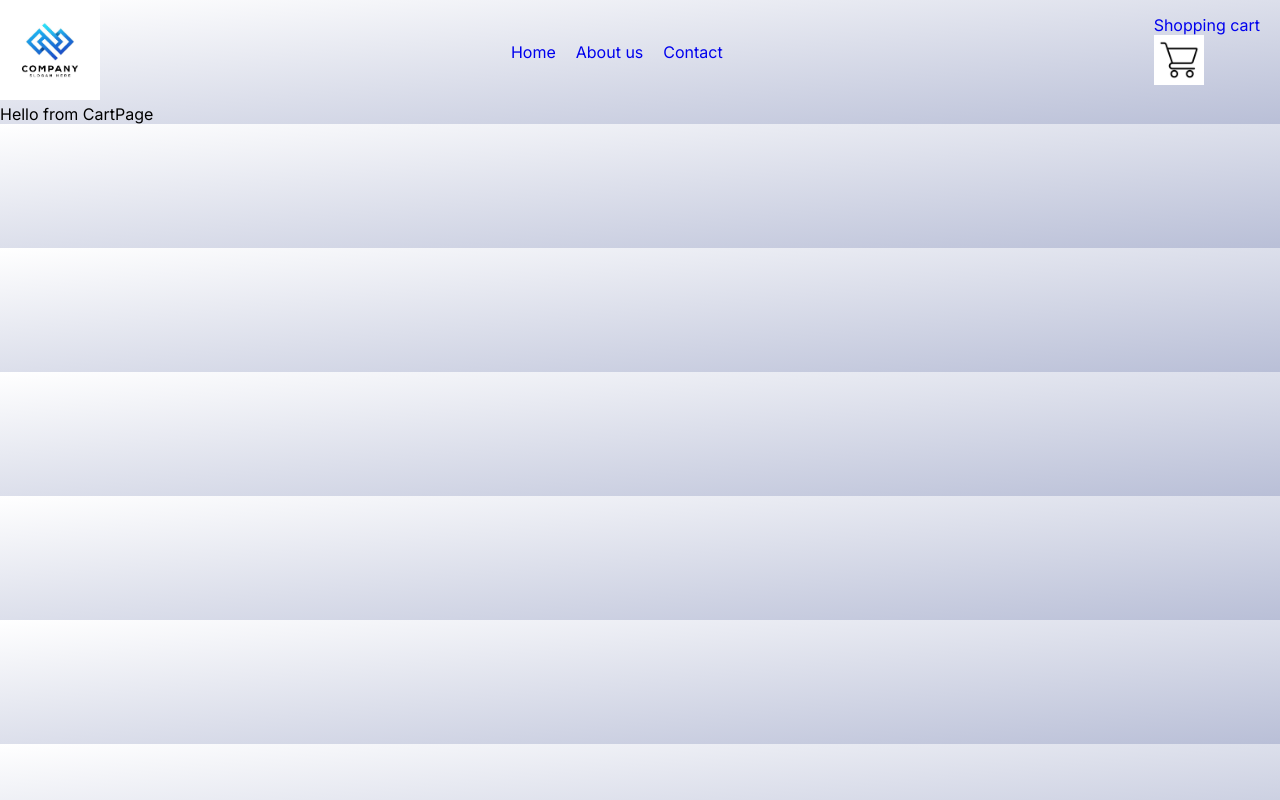
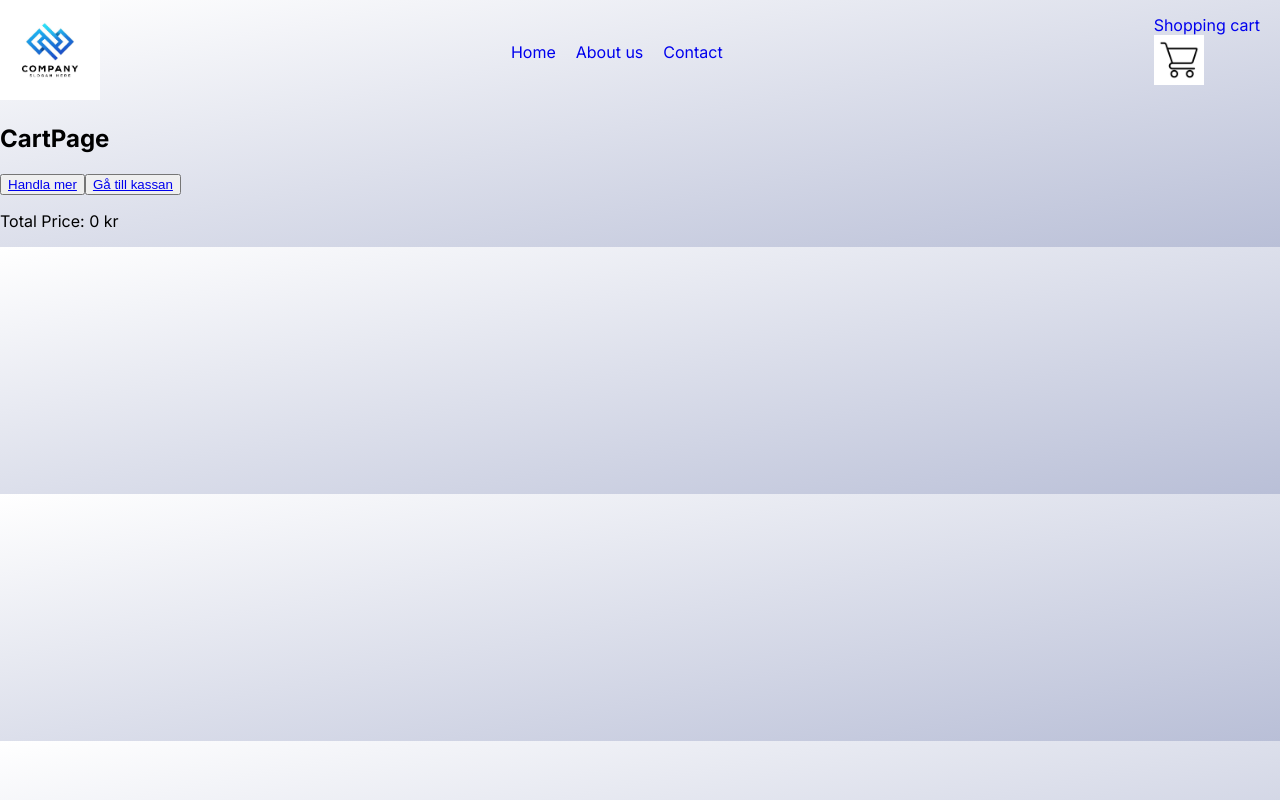
Before and after one commit to kleresjo/random-stuff, a React (Vite) app: page /cart in a window 1280 px wide. Built offline with nearby package versions, Linux system fonts and the light colour scheme.

Commit message:
kund korgen går att lägga in och ta bort i, priset räknas och man kan navigera sig från och till.(la ochså till en saknadd'/'i naven på cart

```diff
--- a/src/components/navbar/Navbar.jsx
+++ b/src/components/navbar/Navbar.jsx
@@ -25,7 +25,7 @@ const Navbar = () => {
       </div>
       <div>
         <div className="nav-shopping-cart-container">
-          <Link to="cart" className="nav-link">
+          <Link to="/cart" className="nav-link">
             Shopping cart
           </Link>
         </div>
--- a/src/pages/CartPage.jsx
+++ b/src/pages/CartPage.jsx
@@ -1,11 +1,43 @@
-import React from "react";
+import React, { useContext } from "react";
 import Navbar from "../components/navbar/Navbar";
+import { CartContext } from "../context/CartContext";
+import { Link, useParams } from "react-router-dom";
 
 const CartPage = () => {
+  const { cart, removeFromCart } = useContext(CartContext);
+
+  const getCartTotal = (product) => {
+    return product.reduce((accumulator, object) => {
+      return accumulator + object.price;
+    }, 0);
+  };
+
   return (
     <>
       <Navbar />
-      <div>Hello from CartPage</div>
+      <div>
+        <h2>CartPage</h2>
+        <div>
+          <button>
+            <Link to={"/"}>Handla mer</Link>
+          </button>
+          <button>
+            <Link to={"/payment"}>Gå till kassan</Link>
+          </button>
+        </div>
+      </div>
+      <p>Total Price: {getCartTotal(cart)} kr</p>
+      <ul>
+        {cart.map((product) => (
+          <li key={product.id}>
+            <img src={product.image} alt={product.title}></img>
+            <p>{product.title}</p>
+            <p> {product.price} :-</p>
+
+            <button onClick={() => removeFromCart(product.id)}>radera</button>
+          </li>
+        ))}
+      </ul>
     </>
   );
 };
```
